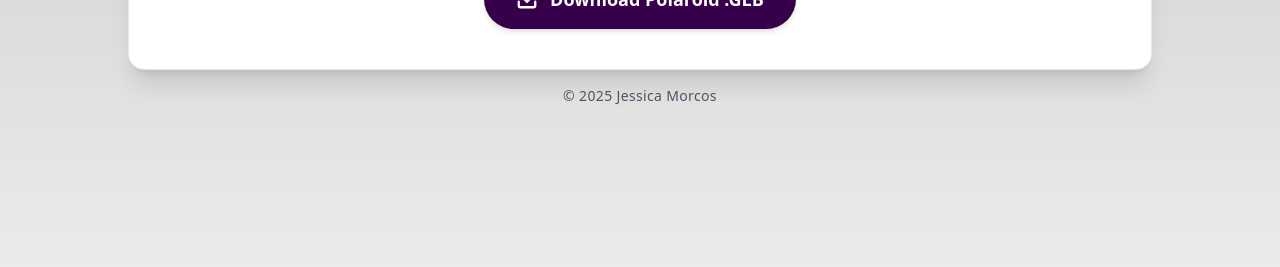
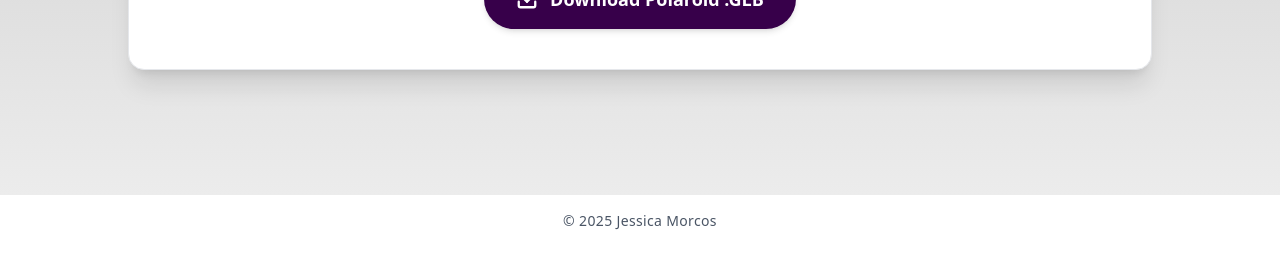
Before and after one commit to Jessica-Morcos/SicaStudios, a React (Vite) app: page /polaroid in a window 1280 px wide. Shown: the part 1325-1592 px from the top of the page. Built offline with nearby package versions, Linux system fonts and the light colour scheme; no server answers; a web font is replaced by a local one.

Commit message:
fix header

```diff
--- a/src/components/Footer.jsx
+++ b/src/components/Footer.jsx
@@ -1,6 +1,6 @@
 export default function Footer() {
   return (
-    <footer className="w-full landscape:mt-[10rem] text-center py-[1rem] ">
+    <footer className="w-full landscape:mt-[3rem] text-center py-[1rem] ">
       <p className="text-sm text-gray-600 tracking-wide">
         © {new Date().getFullYear()} Jessica Morcos
       </p>
--- a/src/components/Polaroid.jsx
+++ b/src/components/Polaroid.jsx
@@ -57,14 +57,14 @@ export default function Polaroid() {
           from-[#909090]
           via-[#d5d5d5]
           to-[#ececec]
-          min-h-screen
+          min-h-[90dvh]
           pt-20
-          pb-40
+
         "
       >
 
         {/* POLAROID INFO UI SECTION */}
-        <section className="w-full px-6">
+        <section className="w-full px-3">
           <div className="max-w-5xl mx-auto">
 
             {/* Description */}
@@ -112,13 +112,13 @@ export default function Polaroid() {
 
           </div>
         </section>
-      <footer className="bottom-0 text-center py-[1rem] ">
+
+      </div>
+    <footer className="bottom-0 text-center py-[1rem] ">
       <p className="text-sm text-gray-600 tracking-wide">
         © {new Date().getFullYear()} Jessica Morcos
       </p>
     </footer>
-      </div>
-
     </main>
   );
 }
```
